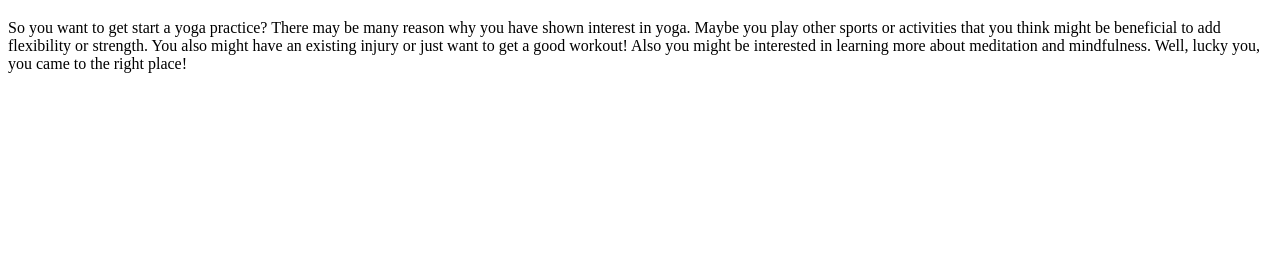
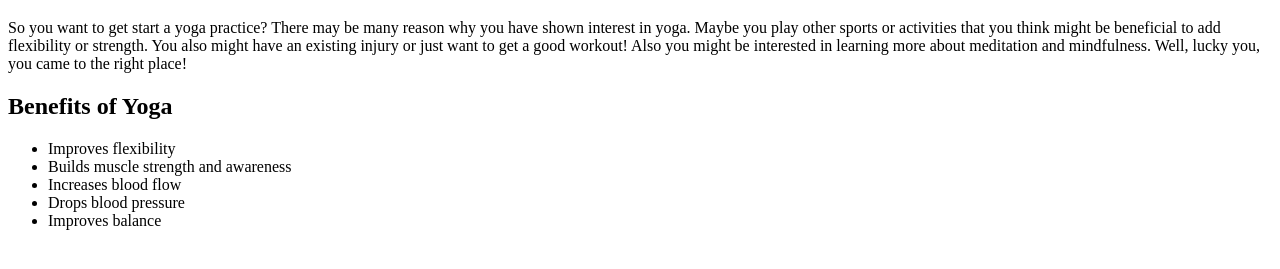
Before and after one commit to jessd898/jessd898.github.io, a plain HTML site: page index.html in a window 1280 px wide. Shown: the part 61-330 px from the top of the page. Drawn offline with Linux system fonts and the light colour scheme.

Commit message:
added list of yoga benefits

```diff
--- a/index.html
+++ b/index.html
@@ -7,5 +7,16 @@
   <h1>Yoga for Beginners</h1>
   <p>So you want to get start a yoga practice? There may be many reason why you have shown interest in yoga. Maybe you play other sports or activities that you think might be beneficial to add flexibility or strength. You also might have an existing injury or just want to get a good workout! Also you might be interested in learning more about meditation and mindfulness. Well, lucky you, you came to the right place! </p>
 
+  <h2>Benefits of Yoga</h2>
+  <ul>
+    <li>Improves flexibility</li>
+    <li>Builds muscle strength and awareness</li>
+    <li>Increases blood flow</li>
+    <li>Drops blood pressure</li>
+    <li>Improves balance</li>
+
+
+  </ul>
+
 </body>
 </html>
```
